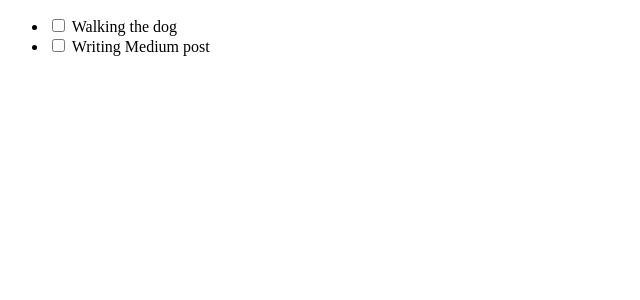
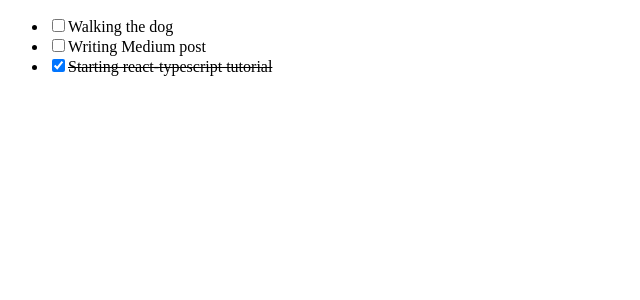
Before and after one commit to NKoech123/front_playground, a React (Create React App) app in the folder todo-react/todo-list/: page / in a window 1280 px wide. Shown: the top 300 px of the page, without its empty margins (0-640 px from the left). Built offline with nearby package versions, Linux system fonts and the light colour scheme.

Commit message:
toggle added

```diff
--- a/todo-react/todo-list/src/App.tsx
+++ b/todo-react/todo-list/src/App.tsx
@@ -44,6 +44,7 @@ function App() {
 
     <TodoListItem todo = {todos[0]} toggleTodo = {toggleTodo} />
     <TodoListItem todo = {todos[1]} toggleTodo = {toggleTodo} />
+    <TodoListItem todo = {todos[2]} toggleTodo = {toggleTodo} />
 
     </ul>
 
--- a/todo-react/todo-list/src/TodoListItem.tsx
+++ b/todo-react/todo-list/src/TodoListItem.tsx
@@ -19,9 +19,9 @@ export const TodoListItem: React.FC<Props> = ({todo, toggleTodo}) => {
                             toggleTodo(todo);
                             }}
 
-
-               /> {todo.text}
-
+                />
+                {''}
+                {todo.text}
 
             </label>
 
@@ -29,6 +29,5 @@ export const TodoListItem: React.FC<Props> = ({todo, toggleTodo}) => {
 
 
 
-
     );
 };
```
Also changed, not shown: todo-react/todo-list/src/TodoList.tsx (added, +12 -0 lines). Lines whose indentation alone changed are shown as unchanged.
